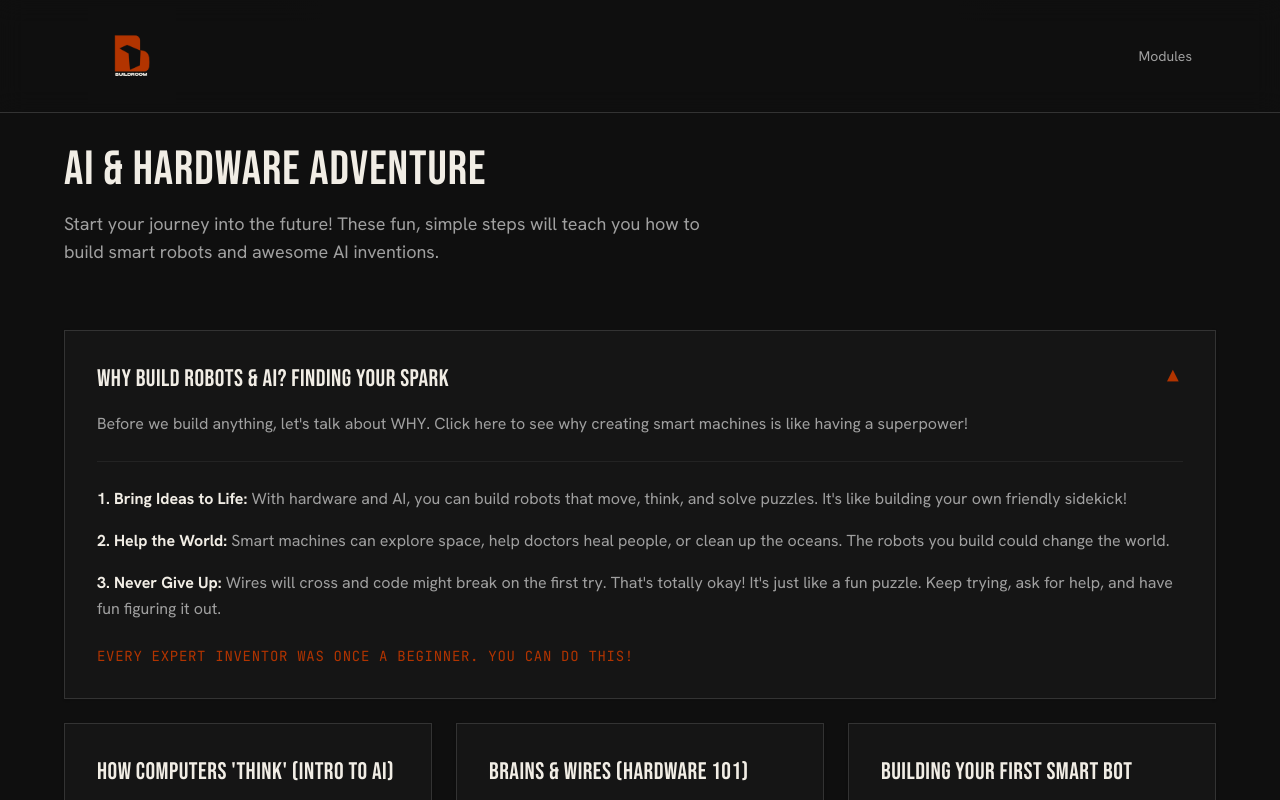
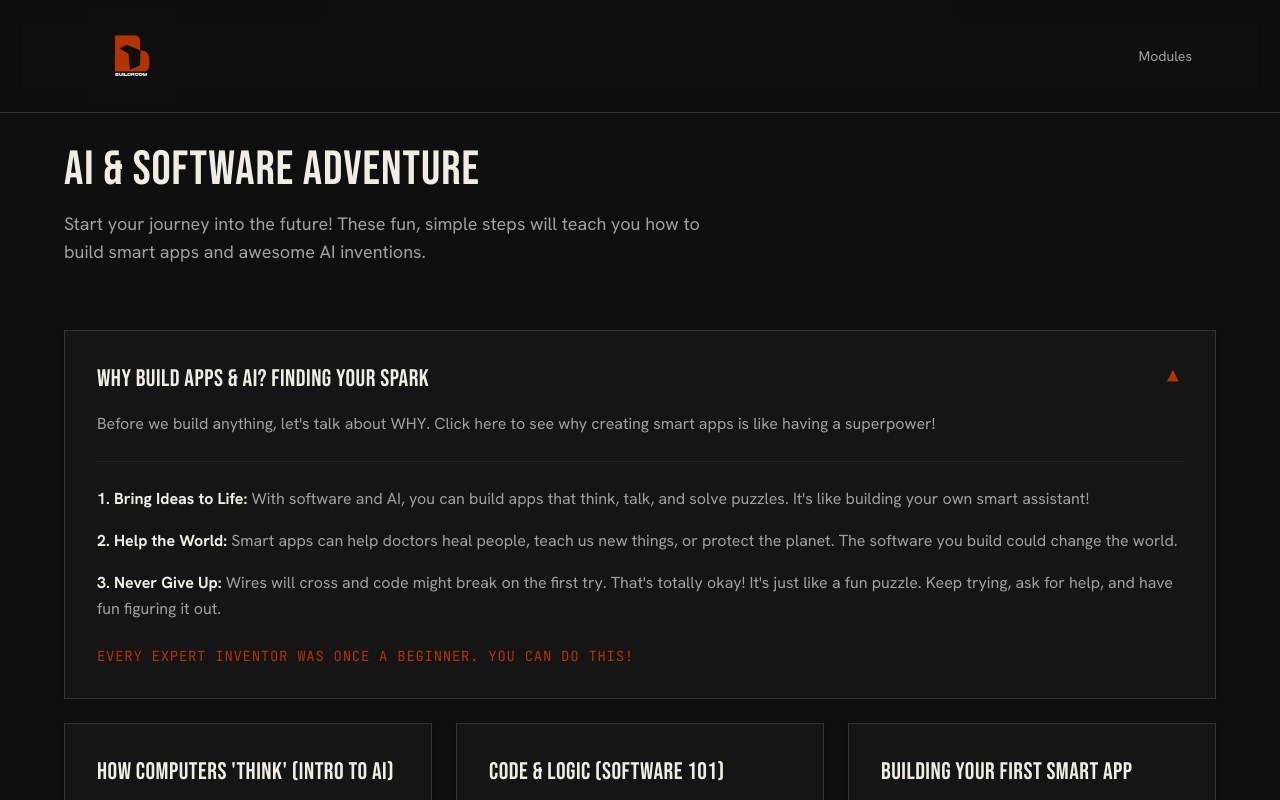
Before and after one commit to arnav-eluri/buildroom, a React (Vite) app: page / in a window 1280 px wide. Both pictures are taken after a click on the element 640 px from the left and 1070 px from the top of the page. Shown: the part 670-1470 px from the top of the page. Built offline with nearby package versions, Linux system fonts and the light colour scheme.

Commit message:
fixed readme file

```diff
--- a/src/components/ModulesGrid.tsx
+++ b/src/components/ModulesGrid.tsx
@@ -3,15 +3,15 @@ import { ModuleCard } from "./ModuleCard"
 const MODULES = [
   {
     id: "01",
-    title: "Why Build Robots & AI? Finding Your Spark",
-    description: "Before we build anything, let's talk about WHY. Click here to see why creating smart machines is like having a superpower!",
+    title: "Why Build Apps & AI? Finding Your Spark",
+    description: "Before we build anything, let's talk about WHY. Click here to see why creating smart apps is like having a superpower!",
     expandedContent: (
       <>
         <p>
-          <strong className="text-ink">1. Bring Ideas to Life:</strong> With hardware and AI, you can build robots that move, think, and solve puzzles. It's like building your own friendly sidekick!
+          <strong className="text-ink">1. Bring Ideas to Life:</strong> With software and AI, you can build apps that think, talk, and solve puzzles. It's like building your own smart assistant!
         </p>
         <p>
-          <strong className="text-ink">2. Help the World:</strong> Smart machines can explore space, help doctors heal people, or clean up the oceans. The robots you build could change the world.
+          <strong className="text-ink">2. Help the World:</strong> Smart apps can help doctors heal people, teach us new things, or protect the planet. The software you build could change the world.
         </p>
         <p>
           <strong className="text-ink">3. Never Give Up:</strong> Wires will cross and code might break on the first try. That's totally okay! It's just like a fun puzzle. Keep trying, ask for help, and have fun figuring it out.
@@ -29,23 +29,23 @@ const MODULES = [
   },
   {
     id: "03",
-    title: "Brains & Wires (Hardware 101)",
-    description: "Discover microchips, sensors, and motors. Learn how to connect parts to make things move and light up.",
+    title: "Code & Logic (Software 101)",
+    description: "Discover variables, loops, and functions. Learn how to write code to make your apps come to life.",
   },
   {
     id: "04",
-    title: "Building Your First Smart Bot",
-    description: "Combine your hardware and a little bit of code to build a simple robot that can sense its surroundings.",
+    title: "Building Your First Smart App",
+    description: "Combine your coding skills and a little bit of AI to build a simple app that can understand what you type.",
   },
   {
     id: "05",
     title: "Teaching Computers to See",
-    description: "Give your robot 'eyes'! Learn how AI helps machines recognize faces, colors, and objects.",
+    description: "Give your app 'eyes'! Learn how AI helps machines recognize faces, colors, and objects.",
   },
   {
     id: "06",
     title: "Your Grand Invention",
-    description: "Pick your favorite AI tool and hardware parts to invent something totally new. What will you build?",
+    description: "Pick your favorite AI tool and coding skills to invent something totally new. What will you build?",
   }
 ]
 
@@ -55,10 +55,10 @@ export function ModulesGrid() {
       <div className="max-w-6xl mx-auto">
         <div className="mb-16">
           <h2 className="text-4xl md:text-5xl font-heading text-ink mb-4">
-            AI & Hardware Adventure
+            AI & Software Adventure
           </h2>
           <p className="text-on-surface-variant font-body max-w-2xl text-lg">
-            Start your journey into the future! These fun, simple steps will teach you how to build smart robots and awesome AI inventions.
+            Start your journey into the future! These fun, simple steps will teach you how to build smart apps and awesome AI inventions.
           </p>
         </div>
 
```
Also changed, not shown: 1 other file (tests, documents, lock files or other folders).
